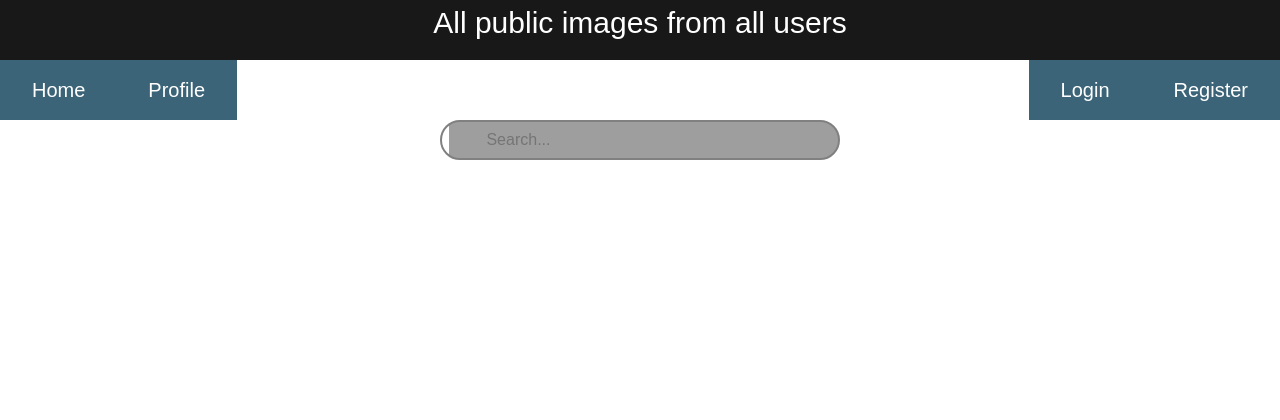
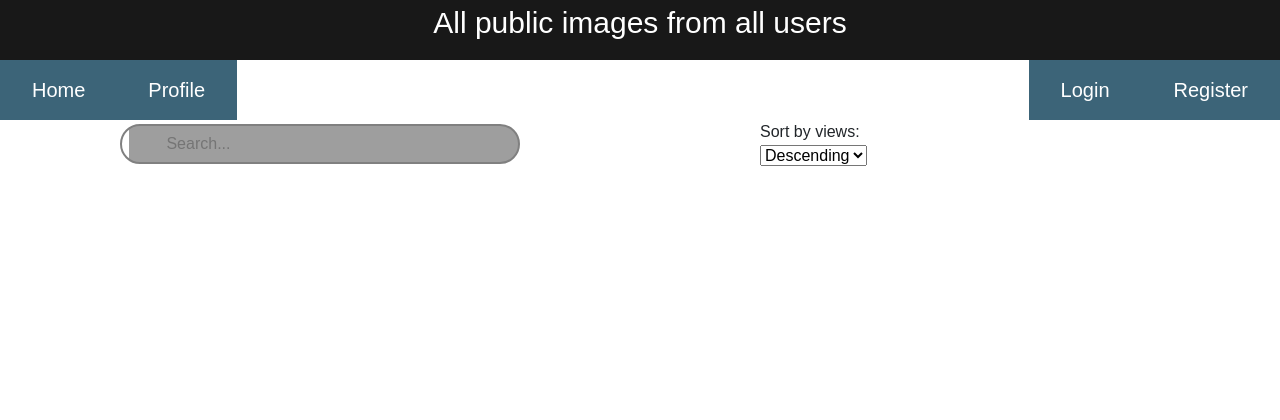
Before and after one commit to AironasGit/ImagerWeb, a Django app: page /imager/ in a window 1280 px wide. Shown: the top 420 px of the page. Run offline with Django 5.2, Linux system fonts and the light colour scheme; data that the repository does not hold is empty; grey boxes are pictures that could not be loaded.

Commit message:
Added sorting by views

```diff
--- a/ImagerWeb/Imager/models.py
+++ b/ImagerWeb/Imager/models.py
@@ -6,7 +6,7 @@ import os
 # Create your models here.
 
 class Image(models.Model):
-    user = models.ForeignKey(to=User, verbose_name='User', on_delete=models.SET_NULL, null=True, blank=True)
+    user = models.ForeignKey(to=User, verbose_name='User', on_delete=models.CASCADE, null=True, blank=True)
     image = models.ImageField('Image', upload_to='')
     date = models.DateTimeField(verbose_name='Date', auto_now_add=True)
     is_private = models.BooleanField(verbose_name='Is Private', default=True)
--- a/ImagerWeb/Imager/templates/index.html
+++ b/ImagerWeb/Imager/templates/index.html
@@ -3,17 +3,25 @@
 {% block 'header' %} All public images from all users {% endblock %}
 {% block 'content' %}
 <div class="searchBar">
-    <form method="POST" onsubmit="putCookie()">
+    <form method="POST" onsubmit="putCookie('query', 'search')">
         {% csrf_token %}
         <input id="search" type="search" name="query" placeholder="{% if query == '' %} Search... {% endif %}" value="{% if query != '' %}{{query}}{% endif %}">
-        <script>
-            function putCookie()
-            {
-                value = document.getElementById("search").value
-                document.cookie = "query" + "=" + value;
-                return true;
-            }
-        </script>
+    </form>
+    <form name="viewsForm" method="POST">
+        {% csrf_token %}
+        <p style="margin: 0;">Sort by views:</p>
+        <select name="views" id="views" onchange="viewsForm.submit(); putCookie('views_option', 'views')">
+            {% if views_sort_option == 'asc' %}
+                <option value="asc" selected>Ascending</option>
+                <option value="desc" >Descending</option>
+            {% elif views_sort_option == 'desc' %}
+                <option value="asc" >Ascending</option>
+                <option value="desc" selected>Descending</option>
+            {% else %}
+                <option value="asc" >Ascending</option>
+                <option value="desc" selected>Descending</option>
+            {% endif %}
+            </select>
     </form>
 </div>
 <br>
@@ -50,4 +58,12 @@
         {% endfor %}
     </ul>
 {% endif %}
+<script>
+    function putCookie(name, elementId)
+    {
+        value = document.getElementById(elementId).value
+        document.cookie = name + "=" + value;
+        return true;
+    }
+</script>
 {% endblock %}
--- a/ImagerWeb/Imager/views.py
+++ b/ImagerWeb/Imager/views.py
@@ -20,10 +20,13 @@ from django.utils.datastructures import MultiValueDictKeyError
 
 def index(request):
     values = ('user__username', 'image', 'date', 'view_count')
-    query = request.COOKIES.get('query')
-    if query == None:
-        query = ''
-    images = Image.objects.filter(is_private=False).values(*values).filter(Q(description__icontains=query) | Q(user__username__icontains=query))
+    query = request.COOKIES.get('query', '')
+    views_sort_option = request.COOKIES.get('views_option', 'desc')
+    if views_sort_option == 'asc':
+        views_sort = 'view_count'
+    else:
+        views_sort = '-view_count'
+    images = Image.objects.filter(is_private=False).values(*values).filter(Q(description__icontains=query) | Q(user__username__icontains=query)).order_by(views_sort)
     per_page = 8
     #images = Image.objects.filter(is_private=False, date__year='2024', date__month='06', date__day='07').values(*values)
     paginator = Paginator(images, per_page=per_page)
@@ -31,7 +34,8 @@ def index(request):
     paged_images = paginator.get_page(page_number)
     context ={
         'images': paged_images,
-        'query': query
+        'query': query,
+        'views_sort_option': views_sort_option
     }
     return render(request, template_name='index.html', context=context)
 
```
Also changed, not shown: ImagerWeb/Imager/migrations/0017_alter_image_user.py (added).
